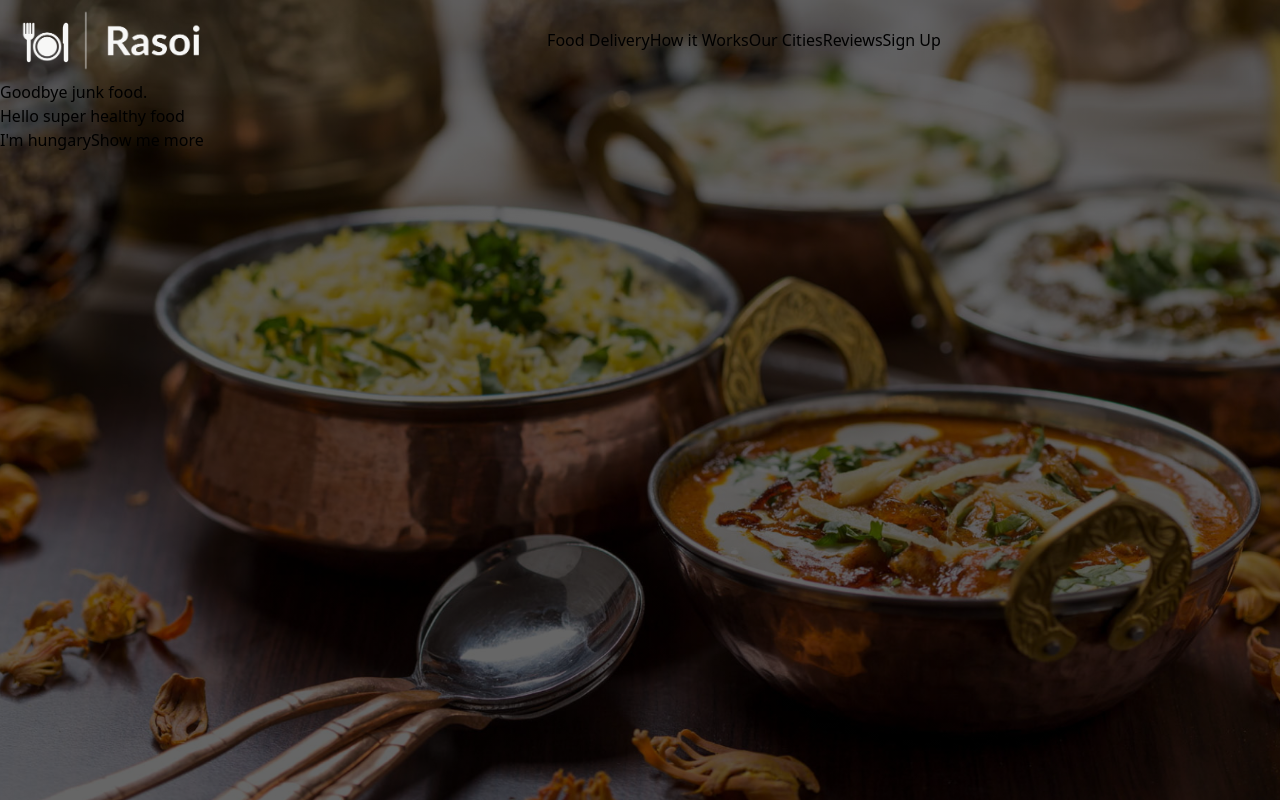
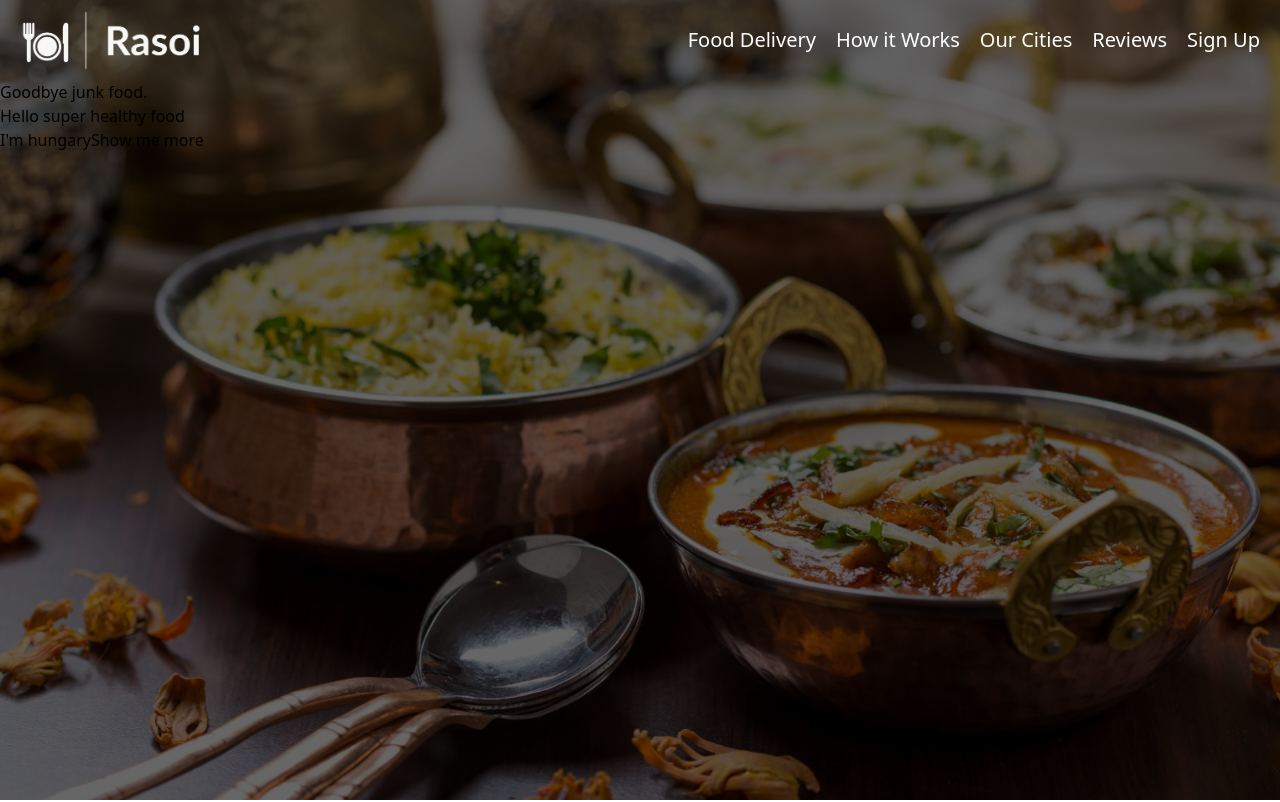
Before and after one commit to barnwalp/rasoi, a React (Create React App) app: page / in a window 1280 px wide. Shown: the top 802 px of the page. Built offline with nearby package versions, Linux system fonts and the light colour scheme.

Commit message:
feat/tailwind css for desktop navigation

```diff
--- a/src/App.js
+++ b/src/App.js
@@ -23,13 +23,13 @@ const App = () => {
 				<nav className="h-20 flex justify-between items-center">
 					<img className="logo ml-4 inline-block w-48" src={ logo } alt="Rasoi logo" />
 					<div className="nav-elements inline-block hide-for-mobile">
-						<a href="#">Food Delivery</a>
-						<a href="#">How it Works</a>
-						<a href="#">Our Cities</a>
-						<a href="#">Reviews</a>
-						<a href="#">Sign Up</a>
+						<a className="relative mr-5 font-normal text-white text-xl hover:after:content-[''] hover:after:absolute hover:after:w-full hover:after:h-1 hover:after:bg-primary hover:after:top-10 hover:after:left-0" href="#">Food Delivery</a>
+						<a className="relative mr-5 font-normal text-white text-xl hover:after:content-[''] hover:after:absolute hover:after:w-full hover:after:h-1 hover:after:bg-primary hover:after:top-10 hover:after:left-0" href="#">How it Works</a>
+						<a className="relative mr-5 font-normal text-white text-xl hover:after:content-[''] hover:after:absolute hover:after:w-full hover:after:h-1 hover:after:bg-primary hover:after:top-10 hover:after:left-0" href="#">Our Cities</a>
+						<a className="relative mr-5 font-normal text-white text-xl hover:after:content-[''] hover:after:absolute hover:after:w-full hover:after:h-1 hover:after:bg-primary hover:after:top-10 hover:after:left-0" href="#">Reviews</a>
+						<a className="relative mr-5 font-normal text-white text-xl hover:after:content-[''] hover:after:absolute hover:after:w-full hover:after:h-1 hover:after:bg-primary hover:after:top-10 hover:after:left-0" href="#">Sign Up</a>
 					</div>
-					<div className="hamburger-menu hide-for-desktop">
+					<div className="hamburger-menu hidden hide-for-desktop">
 						<span></span>
 						<span></span>
 						<span></span>
--- a/tailwind.config.js
+++ b/tailwind.config.js
@@ -9,6 +9,7 @@ module.exports = {
 			darkprimary: '#CF6D17',
 			lightgray: '#F4F4F4',
 			darkgray: '#2D314D',
+			white: '#FFF',
 		},
 		extend: {
 			backgroundImage: {
```
